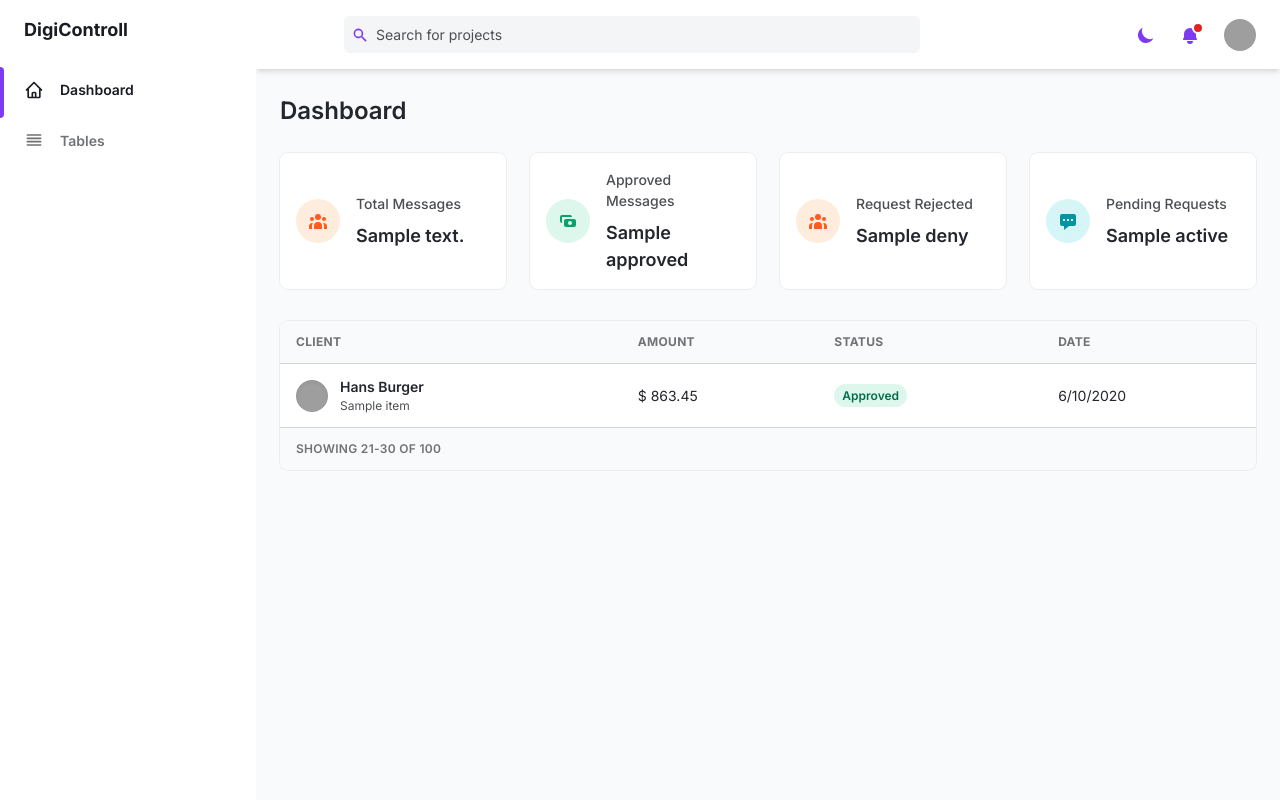
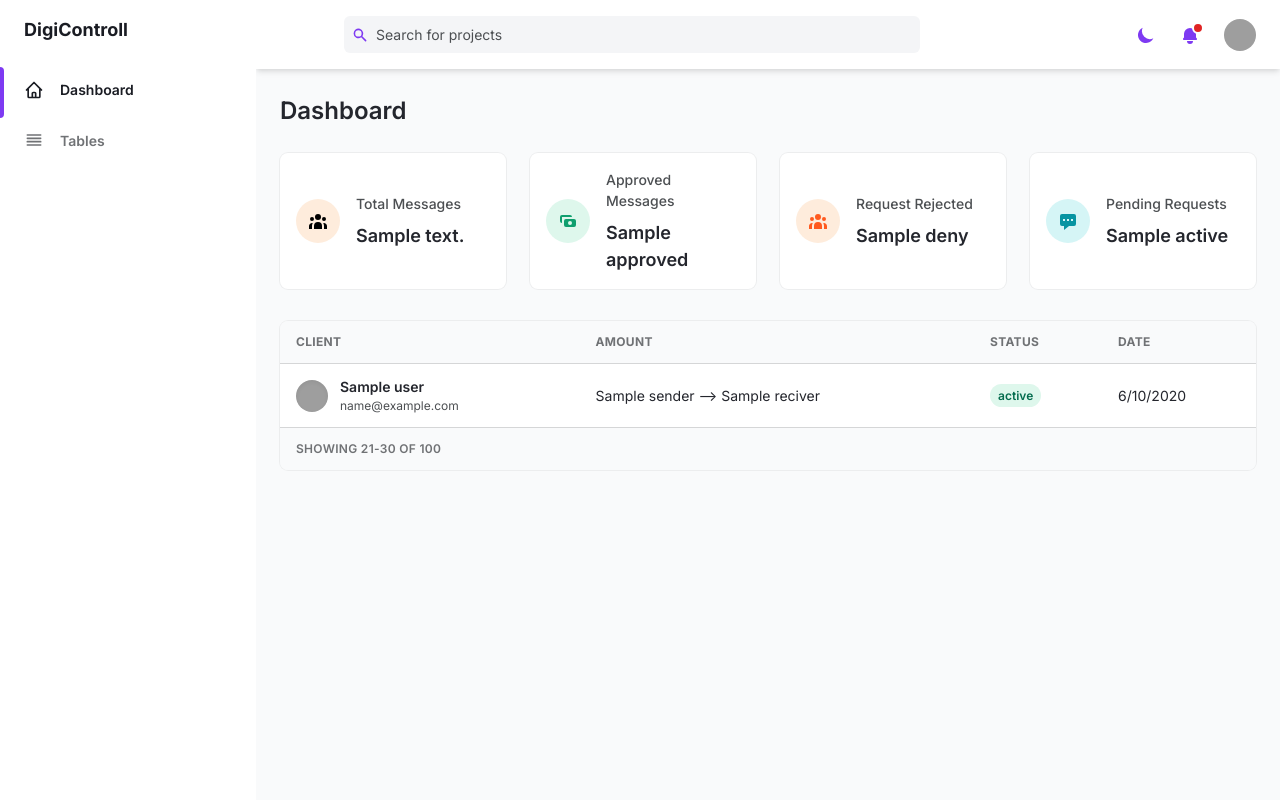
Before and after one commit to cabbagec2hlbGwK/dashboard, a Django app: template theme/templates/dash.html in a window 1280 px wide. Run offline with Django 4.2, Linux system fonts and the light colour scheme; the template is opened without the code that fills it: most values are stand-ins (such as "Sample title", 1, 10 or a date in 2020); parts of the project's set-up code (start-up, migrations or seed data) failed here and were passed over; grey boxes are pictures that could not be loaded.

Commit message:
cjamge in the value

```diff
--- a/theme/templates/dash.html
+++ b/theme/templates/dash.html
@@ -11,7 +11,7 @@
 			<!-- Card -->
 			<div class="flex items-center p-4 bg-white rounded-lg shadow-xs dark:bg-gray-800">
 				<div
-					class="p-3 mr-4 text-orange-500 bg-orange-100 rounded-full dark:text-orange-100 dark:bg-orange-500">
+					class="p-3 mr-4 text-yellow-500 bg-orange-100 rounded-full dark:text-orange-100 dark:bg-orange-500">
 					<svg class="w-5 h-5" fill="currentColor" viewBox="0 0 20 20">
 						<path
 							d="M13 6a3 3 0 11-6 0 3 3 0 016 0zM18 8a2 2 0 11-4 0 2 2 0 014 0zM14 15a4 4 0 00-8 0v3h8v-3zM6 8a2 2 0 11-4 0 2 2 0 014 0zM16 18v-3a5.972 5.972 0 00-.75-2.906A3.005 3.005 0 0119 15v3h-3zM4.75 12.094A5.973 5.973 0 004 15v3H1v-3a3 3 0 013.75-2.906z">
@@ -100,7 +100,7 @@
 					<tbody class="bg-white divide-y dark:divide-gray-700 dark:bg-gray-800">
 
 						<!-- --------------------- -->
-						{% for item in items %}
+						{% for item in items.data %}
 						<tr class="text-gray-700 dark:text-gray-400">
 							<td class="px-4 py-3">
 								<div class="flex items-center text-sm">
@@ -113,20 +113,20 @@
 										</div>
 									</div>
 									<div>
-										<p class="font-semibold">Hans Burger</p>
+										<p class="font-semibold">{{ item.user }}</p>
 										<p class="text-xs text-gray-600 dark:text-gray-400">
-											{{ item }}
+											{{ item.user.email }}
 										</p>
 									</div>
 								</div>
 							</td>
 							<td class="px-4 py-3 text-sm">
-								$ 863.45
+								{{ item.sender }} --> {{ item.reciver }}
 							</td>
 							<td class="px-4 py-3 text-xs">
 								<span
 									class="px-2 py-1 font-semibold leading-tight text-green-700 bg-green-100 rounded-full dark:bg-green-700 dark:text-green-100">
-									Approved
+									{{ item.approvalState }}
 								</span>
 							</td>
 							<td class="px-4 py-3 text-sm">
```
